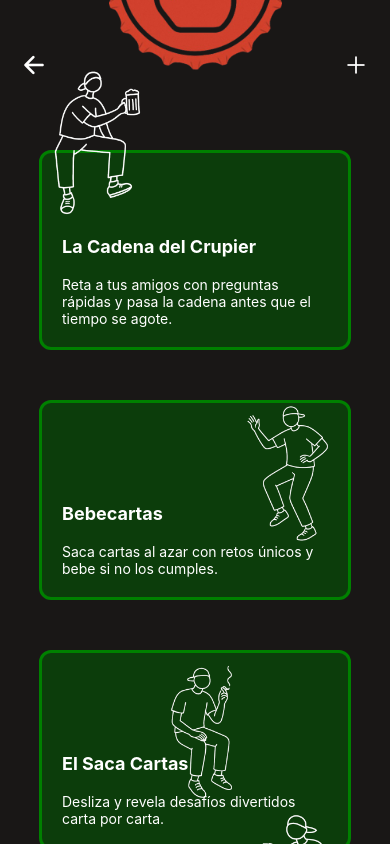
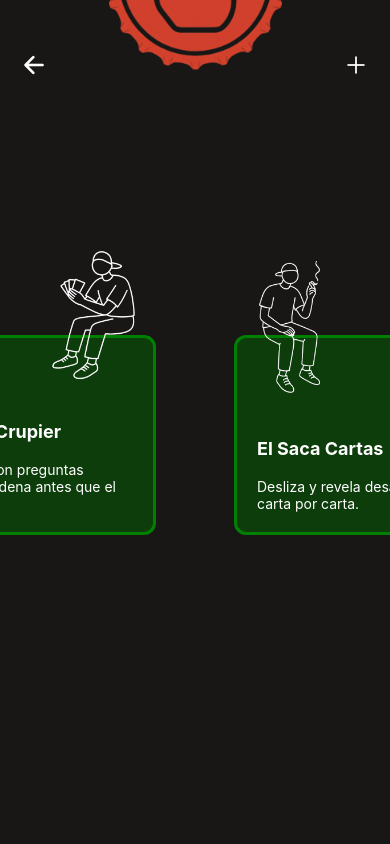
Before and after one commit to jgarcia311999/D.A.M, a React Native app: screen /Inicio2 in a window 390 px wide. Built offline with nearby package versions, Linux system fonts and the light colour scheme.

Commit message:
vuelta al carousel

```diff
--- a/screens/PruebaHomeScreen.js
+++ b/screens/PruebaHomeScreen.js
@@ -84,32 +84,32 @@ export default function HomeScreen({ navigation }) {
 
   const juegos = [
     {
-      nombre: 'La Cadena del Crupier',
-      descripcion: 'Reta a tus amigos con preguntas rápidas y pasa la cadena antes que el tiempo se agote.',
+      nombre: 'Bebecartas',
+      descripcion: 'Saca cartas al azar con retos únicos y bebe si no los cumples.',
       screen: 'Juego 1',
       imagen: ImgCerveza,
       imagenEstilo: { left: '-50%', top: '-52%' },
     },
     {
-      nombre: 'Bebecartas',
-      descripcion: 'Saca cartas al azar con retos únicos y bebe si no los cumples.',
+      nombre: 'La Cadena del Crupier',
+      descripcion: 'Reta a tus amigos con preguntas rápidas y pasa la cadena antes que el tiempo se agote.',
       screen: 'Juego 2',
-      imagen: ImgBailando,
-      imagenEstilo: { left: '15%', top: '-8%', transform: [{ scaleX: -1 }] },
+      imagen: ImgCartas,
+      imagenEstilo: { left: '15%', top: '-57%' },
     },
     {
       nombre: 'El Saca Cartas',
       descripcion: 'Desliza y revela desafíos divertidos carta por carta.',
       screen: 'Prueba 4',
       imagen: ImgFumando,
-      imagenEstilo: { left: '-15%', top: '-5%' , transform: [{ scaleX: -1 }] },
+      imagenEstilo: { left: '-50%', top: '-52%', transform: [{ scaleX: -1 }] },
     },
     {
       nombre: 'La Ruleta del Shot',
       descripcion: 'Gira la ruleta y descubre quién se lleva el próximo shot.',
       screen: 'Juego 3',
-      imagen: ImgCartas,
-      imagenEstilo: { left: '15%', top: '-57%' },
+      imagen: ImgBailando,
+      imagenEstilo: { left: '15%', top: '-8%', transform: [{ scaleX: -1 }] },
     },
 
   ];
@@ -163,10 +163,17 @@ export default function HomeScreen({ navigation }) {
             </View>
             <Image source={require('../assets/chapas/chapa_dedo.png')} style={styles.imageBackground} />
             <View style={styles.content}>
-              <View style={styles.verticalScrollContainer}>
-                {juegos.map((item, index) => (
+              <FlatList
+                data={juegos}
+                keyExtractor={(item, index) => index.toString()}
+                horizontal
+                pagingEnabled
+                showsHorizontalScrollIndicator={false}
+                snapToAlignment="center"
+                contentContainerStyle={styles.carouselWrapper}
+                ref={carouselRef}
+                renderItem={({ item }) => (
                   <TouchableOpacity
-                    key={index}
                     style={styles.gameContainer}
                     onPress={() => navigation.navigate(item.screen, { jugadores })}
                   >
@@ -178,8 +185,8 @@ export default function HomeScreen({ navigation }) {
                       </View>
                     </View>
                   </TouchableOpacity>
-                ))}
-              </View>
+                )}
+              />
             </View>
           </View>
           {menuVisible && (
@@ -311,9 +318,9 @@ const styles = StyleSheet.create({
   },
   gameContainer: {
     width: Dimensions.get('window').width,
+    height: Dimensions.get('window').height * 0.7,
     justifyContent: 'center',
     alignItems: 'center',
-    marginBottom: 30,
   },
   gameCard: {
     width: '80%',
```
